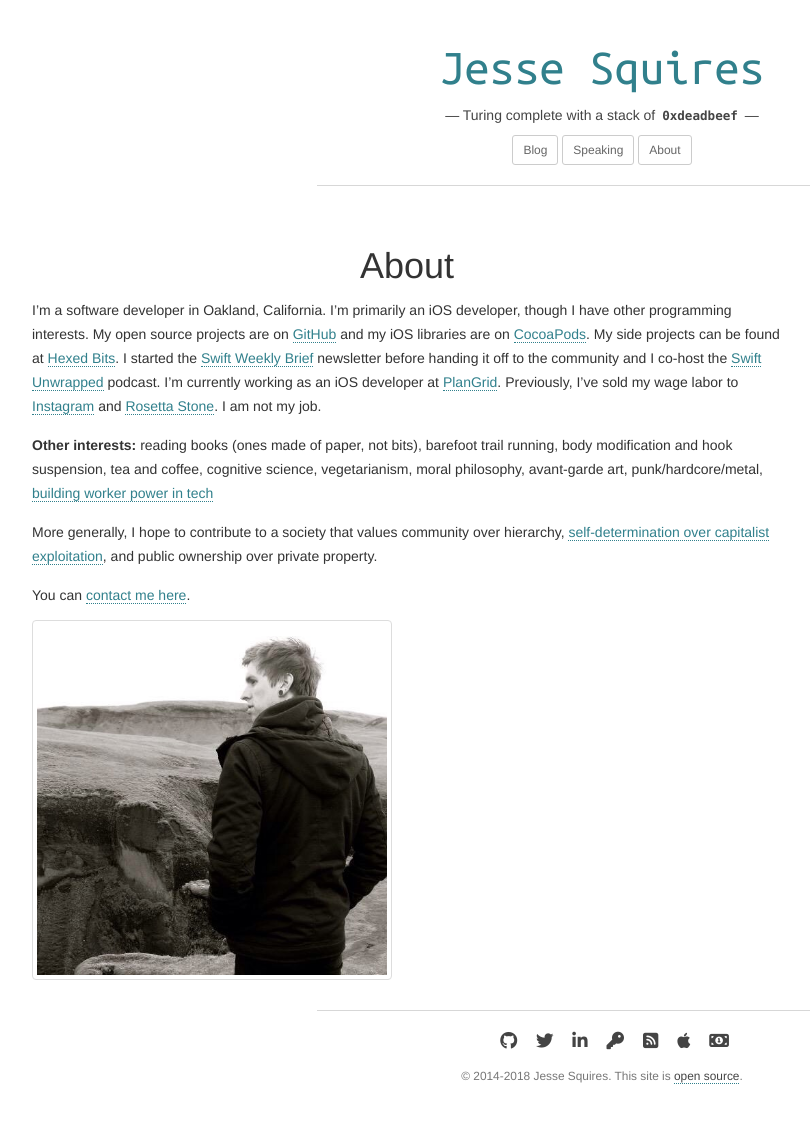
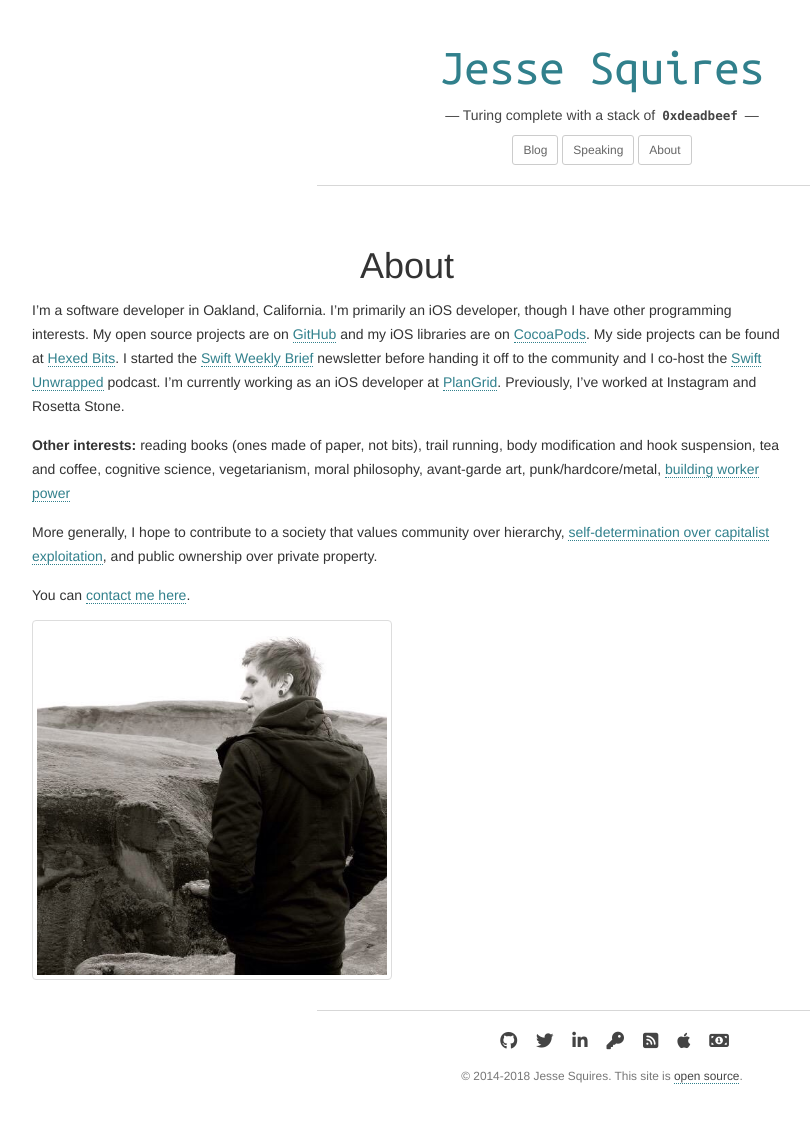
Before and after one commit to jessesquires/jessesquires.com, a Jekyll site: the page built from about.md, in a window 1280 px wide. Shown: the whole page, without its empty margins (38-848 px from the left). Built offline with Jekyll 4.4.1, drawn with Linux system fonts in a browser that asks for light colours; nearby versions of some CDN libraries; library files that are not in the unit come from our copies.

Commit message:
update about

```diff
--- a/about.md
+++ b/about.md
@@ -3,9 +3,9 @@
 title: About
 ---
 
-I'm a software developer in Oakland, California. I'm primarily an iOS developer, though I have other programming interests. My open source projects are on [GitHub]({{ site.social_links.github}}) and my iOS libraries are on [CocoaPods](https://cocoapods.org/owners/1808). My side projects can be found at [Hexed Bits](https://hexedbits.com). I started the [Swift Weekly Brief](https://swiftweekly.github.io) newsletter before handing it off to the community and I co-host the [Swift Unwrapped](https://spec.fm/podcasts/swift-unwrapped) podcast. I'm currently working as an iOS developer at [PlanGrid](https://plangrid.com). Previously, I've sold my wage labor to [Instagram](https://instagram.com) and [Rosetta Stone](https://rosettastone.com). I am not my job.
+I'm a software developer in Oakland, California. I'm primarily an iOS developer, though I have other programming interests. My open source projects are on [GitHub]({{ site.social_links.github}}) and my iOS libraries are on [CocoaPods](https://cocoapods.org/owners/1808). My side projects can be found at [Hexed Bits](https://hexedbits.com). I started the [Swift Weekly Brief](https://swiftweekly.github.io) newsletter before handing it off to the community and I co-host the [Swift Unwrapped](https://spec.fm/podcasts/swift-unwrapped) podcast. I'm currently working as an iOS developer at [PlanGrid](https://plangrid.com). Previously, I've worked at Instagram and Rosetta Stone.
 
-**Other interests:** reading books (ones made of paper, not bits), barefoot trail running, body modification and hook suspension, tea and coffee, cognitive science, vegetarianism, moral philosophy, avant-garde art, punk/hardcore/metal, [building worker power in tech](https://www.techworkerscoalition.org)
+**Other interests:** reading books (ones made of paper, not bits), trail running, body modification and hook suspension, tea and coffee, cognitive science, vegetarianism, moral philosophy, avant-garde art, punk/hardcore/metal, [building worker power](https://www.techworkerscoalition.org)
 
 More generally, I hope to contribute to a society that values community over hierarchy, [self-determination over capitalist exploitation](https://crimethinc.com/tce), and public ownership over private property.
 
```
